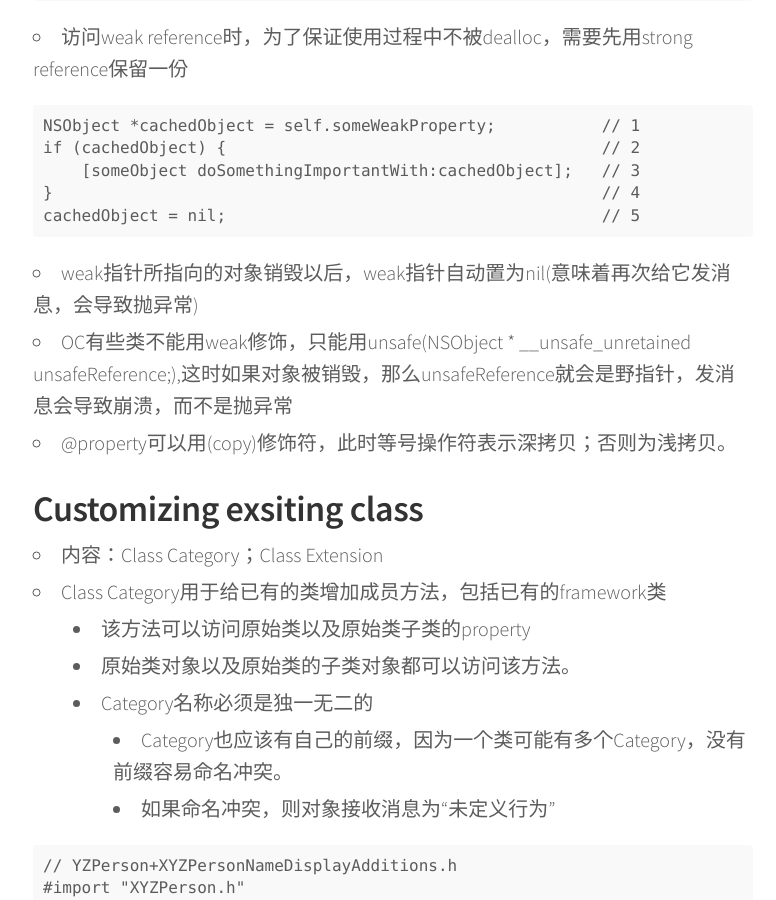
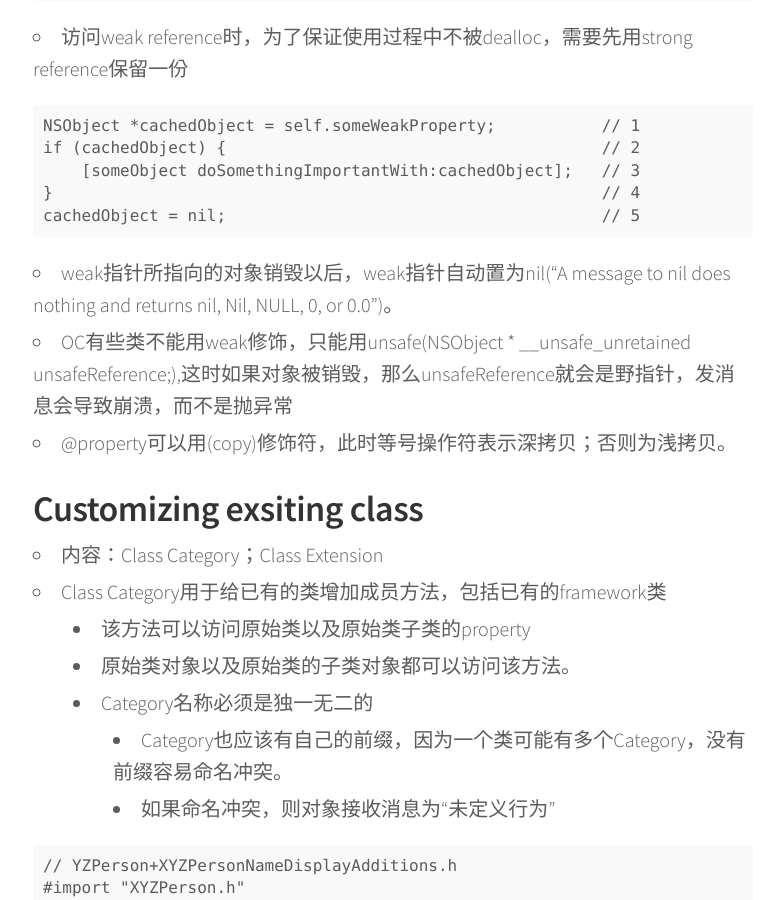
Before and after one commit to xjsXjtu/xjsxjtu.github.io, a Jekyll site: the page built from _posts/2017-12-20-learning_objectiveC_in_30min.md, in a window 1280 px wide and 900 px high, scrolled down 2913 px. Shown: the whole window, without its empty margins (247-1023 px from the left). Built offline with Jekyll 4.4.1, drawn with Linux system fonts in a browser that asks for light colours; nearby versions of some CDN libraries.

Commit message:
FIX: objc nil

````diff
--- a/_posts/2017-12-20-learning_objectiveC_in_30min.md
+++ b/_posts/2017-12-20-learning_objectiveC_in_30min.md
@@ -97,7 +97,7 @@ if (cachedObject) {                                       // 2
 cachedObject = nil;                                       // 5
 ```
 
-  - weak指针所指向的对象销毁以后，weak指针自动置为nil(意味着再次给它发消息，会导致抛异常)
+  - weak指针所指向的对象销毁以后，weak指针自动置为nil(“A message to nil does nothing and returns nil, Nil, NULL, 0, or 0.0”)。
   - OC有些类不能用weak修饰，只能用unsafe(NSObject * __unsafe_unretained unsafeReference;),这时如果对象被销毁，那么unsafeReference就会是野指针，发消息会导致崩溃，而不是抛异常
 - @property可以用(copy)修饰符，此时等号操作符表示深拷贝；否则为浅拷贝。
 
````
